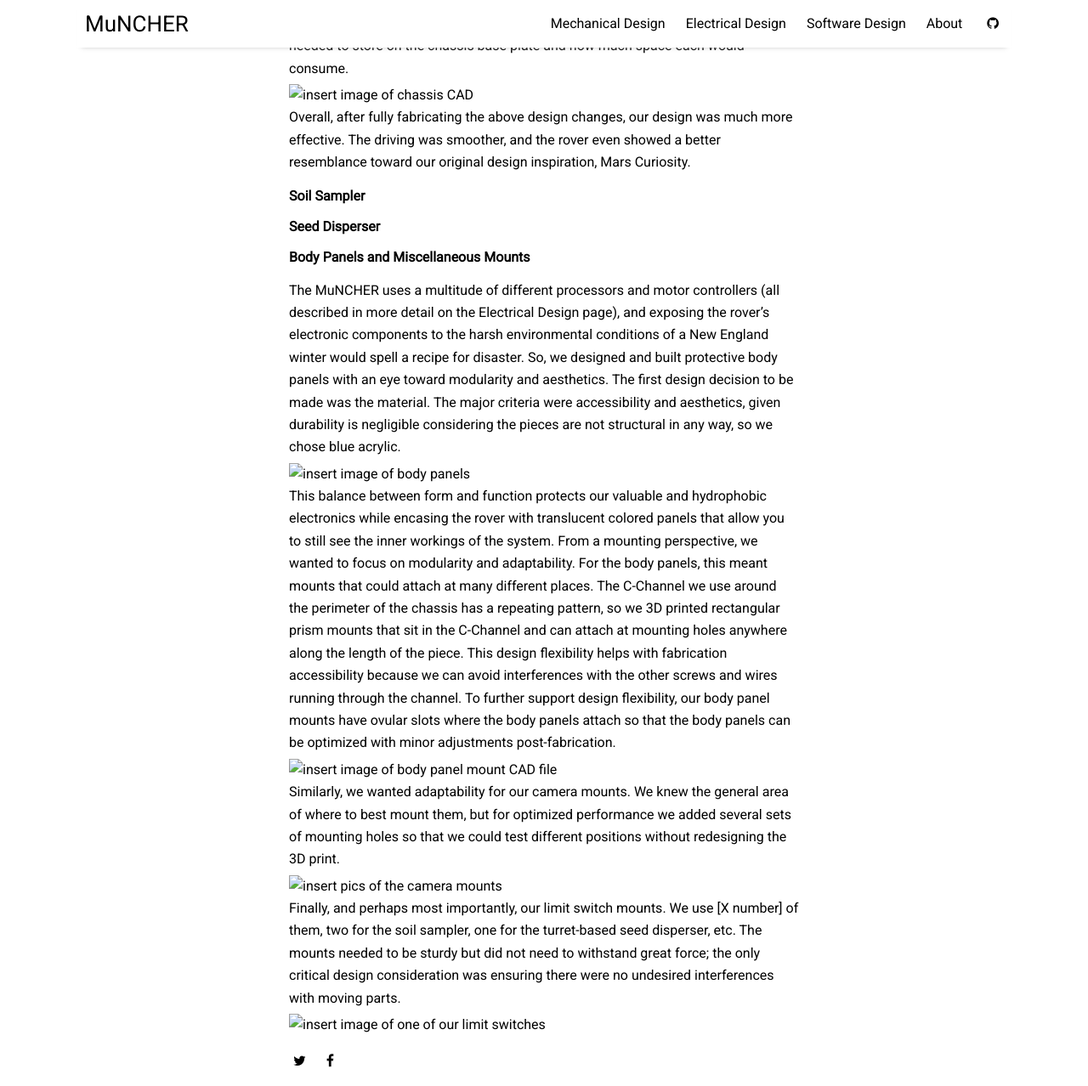
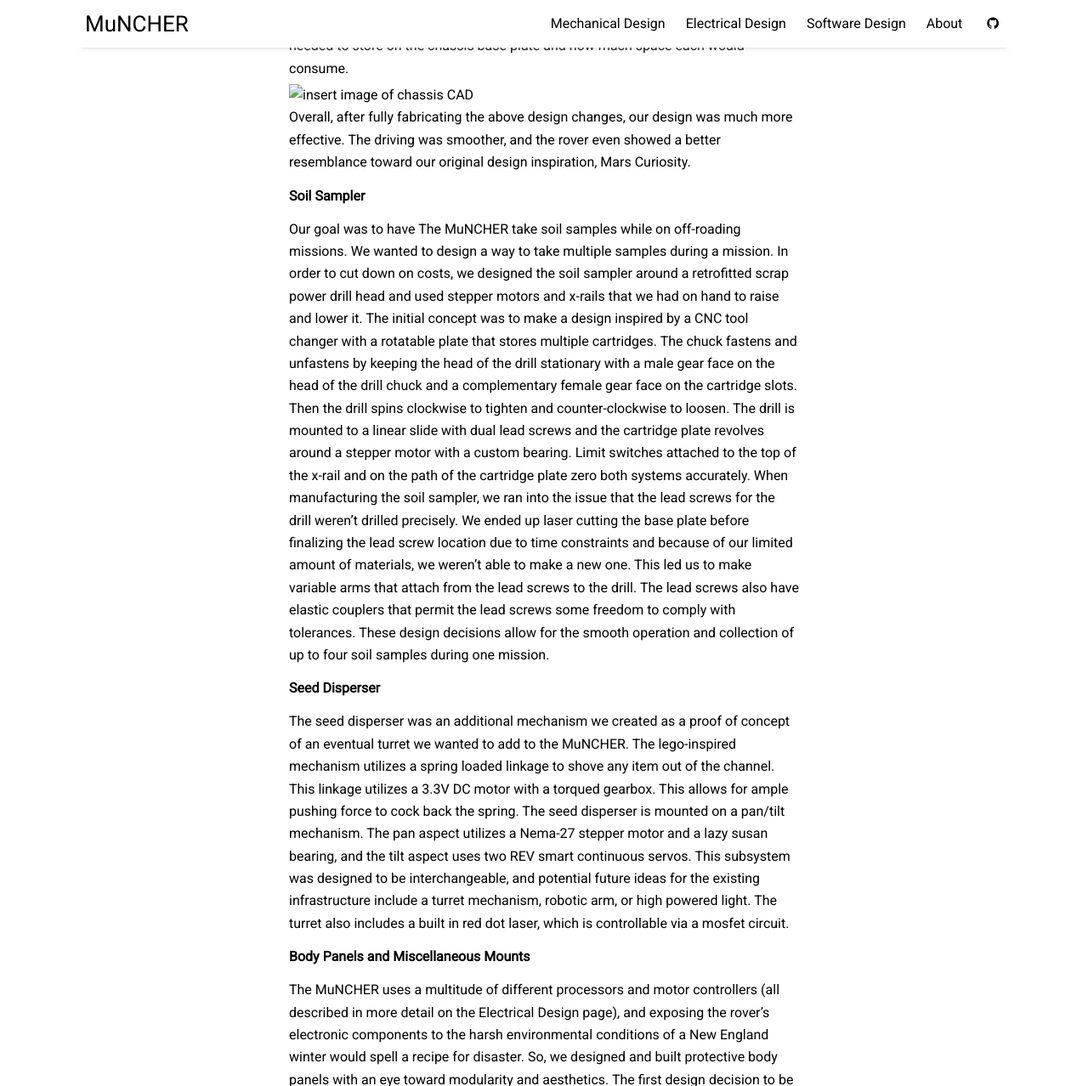
Before and after one commit to zaynpatel/the_muncher, a Jekyll site: the page built from pages/mechdes.md, in a window 1280 px wide and 1400 px high, scrolled down 3110 px, cut to the strip 0-1278 px from the top of the window. Shown: the whole strip at 85% size. Built offline with Jekyll 4.4.1, drawn with Linux system fonts in a browser that asks for light colours; nearby versions of some CDN libraries.

Commit message:
Add soil sampling and seed dispersion documentation

```diff
--- a/pages/mechdes.md
+++ b/pages/mechdes.md
@@ -43,7 +43,12 @@ As for our chassis, we used 80-20 and C-Channel to build a sturdy frame about 19
 ![insert image of chassis CAD]()
 Overall, after fully fabricating the above design changes, our design was much more effective. The driving was smoother, and the rover even showed a better resemblance toward our original design inspiration, Mars Curiosity.
 #### Soil Sampler
+Our goal was to have The MuNCHER take soil samples while on off-roading missions. We wanted to design a way to take multiple samples during a mission. In order to cut down on costs, we designed the soil sampler around a retrofitted scrap power drill head and used stepper motors and x-rails that we had on hand to raise and lower it.
+The initial concept was to make a design inspired by a CNC tool changer with a rotatable plate that stores multiple cartridges. The chuck fastens and unfastens by keeping the head of the drill stationary with a male gear face on the head of the drill chuck and a complementary female gear face on the cartridge slots. Then the drill spins clockwise to tighten and counter-clockwise to loosen. The drill is mounted to a linear slide with dual lead screws and the cartridge plate revolves around a stepper motor with a custom bearing. Limit switches attached to the top of the x-rail and on the path of the cartridge plate zero both systems accurately.
+When manufacturing the soil sampler, we ran into the issue that the lead screws for the drill weren't drilled precisely. We ended up laser cutting the base plate before finalizing the lead screw location due to time constraints and because of our limited amount of materials, we weren't able to make a new one. This led us to make variable arms that attach from the lead screws to the drill. The lead screws also have elastic couplers that permit the lead screws some freedom to comply with tolerances.
+These design decisions allow for the smooth operation and collection of up to four soil samples during one mission.
 #### Seed Disperser
+The seed disperser was an additional mechanism we created as a proof of concept of an eventual turret we wanted to add to the MuNCHER. The lego-inspired mechanism utilizes a spring loaded linkage to shove any item out of the channel. This linkage utilizes a 3.3V DC motor with a torqued gearbox. This allows for ample pushing force to cock back the spring. The seed disperser is mounted on a pan/tilt mechanism. The pan aspect utilizes a Nema-27 stepper motor and a lazy susan bearing, and the tilt aspect uses two REV smart continuous servos. This subsystem was designed to be interchangeable, and potential future ideas for the existing infrastructure include a turret mechanism, robotic arm, or high powered light. The turret also includes a built in red dot laser, which is controllable via a mosfet circuit.
 #### Body Panels and Miscellaneous Mounts
 The MuNCHER uses a multitude of different processors and motor controllers (all described in more detail on the Electrical Design page), and exposing the rover’s electronic components to the harsh environmental conditions of a New England winter would spell a recipe for disaster. So, we designed and built protective body panels with an eye toward modularity and aesthetics. The first design decision to be made was the material. The major criteria were accessibility and aesthetics, given durability is negligible considering the pieces are not structural in any way, so we chose blue acrylic.
 ![insert image of body panels]()
```
